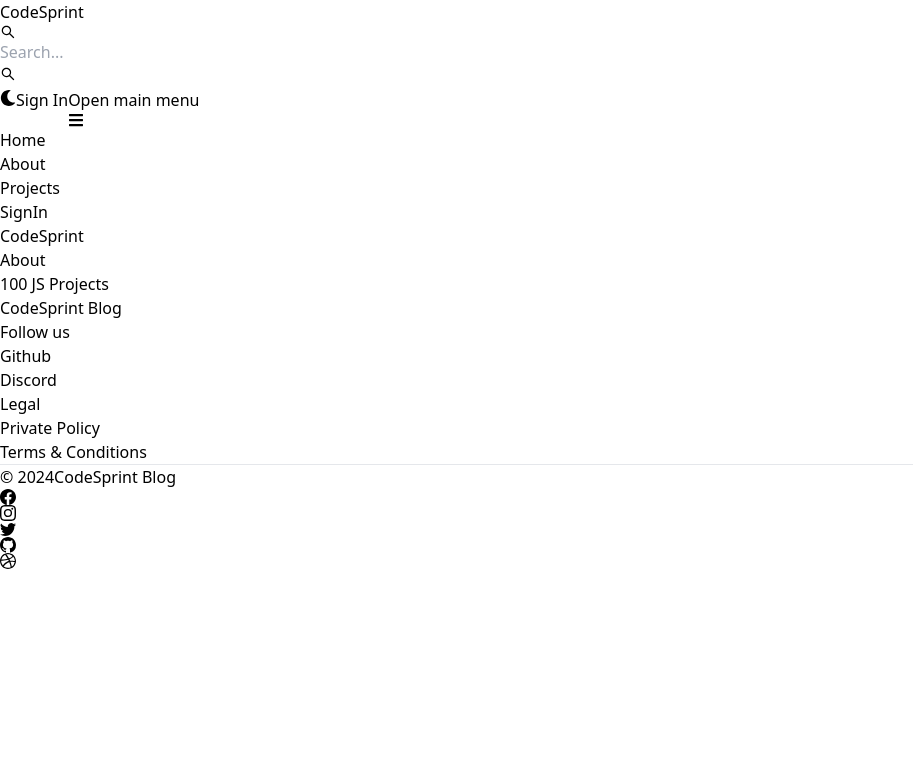
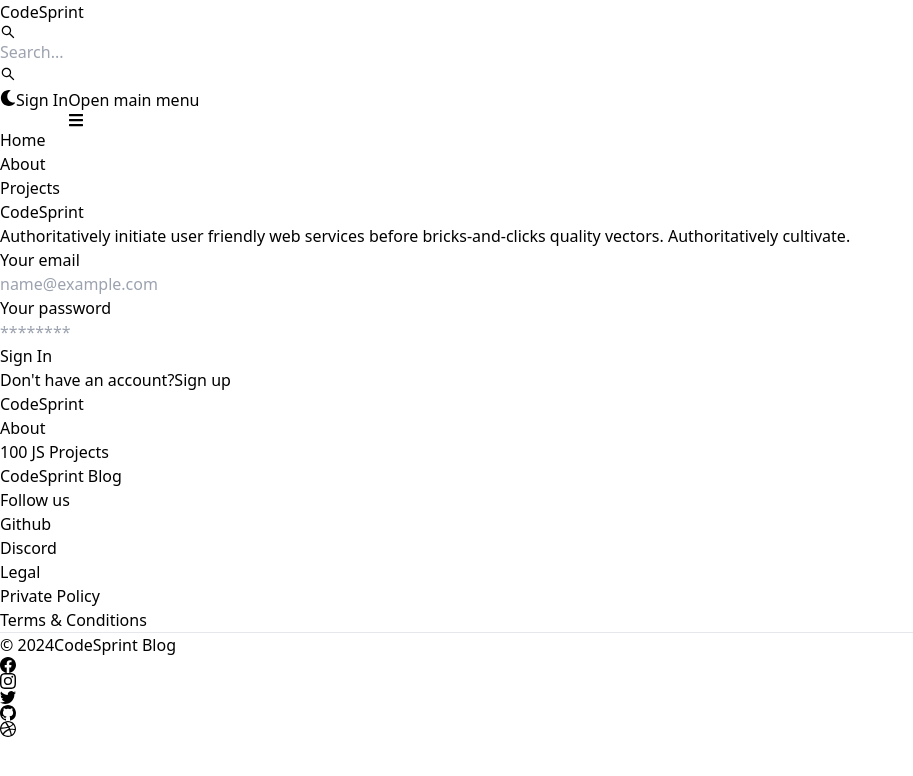
Before and after one commit to ihrimon/codeSprint-blog, a React (Vite) app in the folder client/: page /sign-in in a window 1280 px wide. Shown: the top 776 px of the page, without its empty margins (0-913 px from the left). Built offline with nearby package versions, Linux system fonts and the light colour scheme.

Commit message:
add signin page functionality

```diff
--- a/client/src/pages/SignIn.jsx
+++ b/client/src/pages/SignIn.jsx
@@ -1,9 +1,115 @@
-
+import { Alert, Button, Label, Spinner, TextInput } from "flowbite-react";
+import { useState } from "react";
+import { Link, useNavigate } from "react-router-dom";
 
 const SignIn = () => {
+  const [formData, setFormData] = useState({});
+  const [error, setError] = useState(null);
+  const [loading, setLoading] = useState(false);
+  const navigate = useNavigate();
+
+  const handleChange = (e) => {
+    // console.log(e.target.value);
+    const form = e.target;
+    setFormData({ ...formData, [form.id]: form.value.trim() });
+  };
+
+  const handleSubmit = async (e) => {
+    e.preventDefault();
+
+    if (!formData.email || !formData.password) {
+      return setError("Please fill out all fields");
+    }
+
+    try {
+      setLoading(true);
+      setError(null);
+      const res = await fetch("/api/auth/signin", {
+        method: "POST",
+        headers: { "content-type": "application/json" },
+        body: JSON.stringify(formData),
+      });
+      const data = await res.json();
+
+      if (data.success === false) {
+        return setError(data.message);
+      }
+      setLoading(false);
+
+      if (res.ok) {
+        navigate("/");
+      }
+    } catch (error) {
+      setError(error.message);
+      setLoading(false);
+    }
+  };
+
   return (
-    <div>SignIn</div>
-  )
-}
+    <div className="min-h-screen mt-20">
+      <div className="flex p-3 max-w-3xl mx-auto flex-col md:flex-row md:items-center gap-5">
+        <div className="flex-1">
+          <Link to="/" className="text-4xl font-bold dark:text-white">
+            <span className="px-2 py-1 bg-gradient-to-r from-indigo-500 via-purple-500 to-pink-500 rounded-lg text-white">
+              Code
+            </span>
+            Sprint
+          </Link>
+          <p className="text-sm mt-5">
+            Authoritatively initiate user friendly web services before
+            bricks-and-clicks quality vectors. Authoritatively cultivate.
+          </p>
+        </div>
+        <div className="flex-1">
+          <form onSubmit={handleSubmit} className="flex flex-col gap-4">
+            <div>
+              <Label value="Your email" />
+              <TextInput
+                type="email"
+                placeholder="name@example.com"
+                id="email"
+                onChange={handleChange}
+              />
+            </div>
+            <div>
+              <Label value="Your password" />
+              <TextInput
+                type="password"
+                placeholder="********"
+                id="password"
+                onChange={handleChange}
+              />
+            </div>
+            <Button
+              gradientDuoTone="purpleToPink"
+              type="submit"
+              disabled={loading}
+            >
+              {loading ? (
+                <>
+                  <Spinner size="sm" />
+                  <span className="pl-3">Loading...</span>
+                </>
+              ) : (
+                "Sign In"
+              )}
+            </Button>
+          </form>
+          <div className="flex gap-2 text-sm mt-5">
+            <span>Don't have an account?</span>
+            <Link to="/sign-up" className="text-blue-500">
+              Sign up
+            </Link>
+          </div>
+          {error && (
+            <Alert className="mt-5" color="failure">
+              {error}
+            </Alert>
+          )}
+        </div>
+      </div>
+    </div>
+  );
+};
 
-export default SignIn
+export default SignIn;
```
